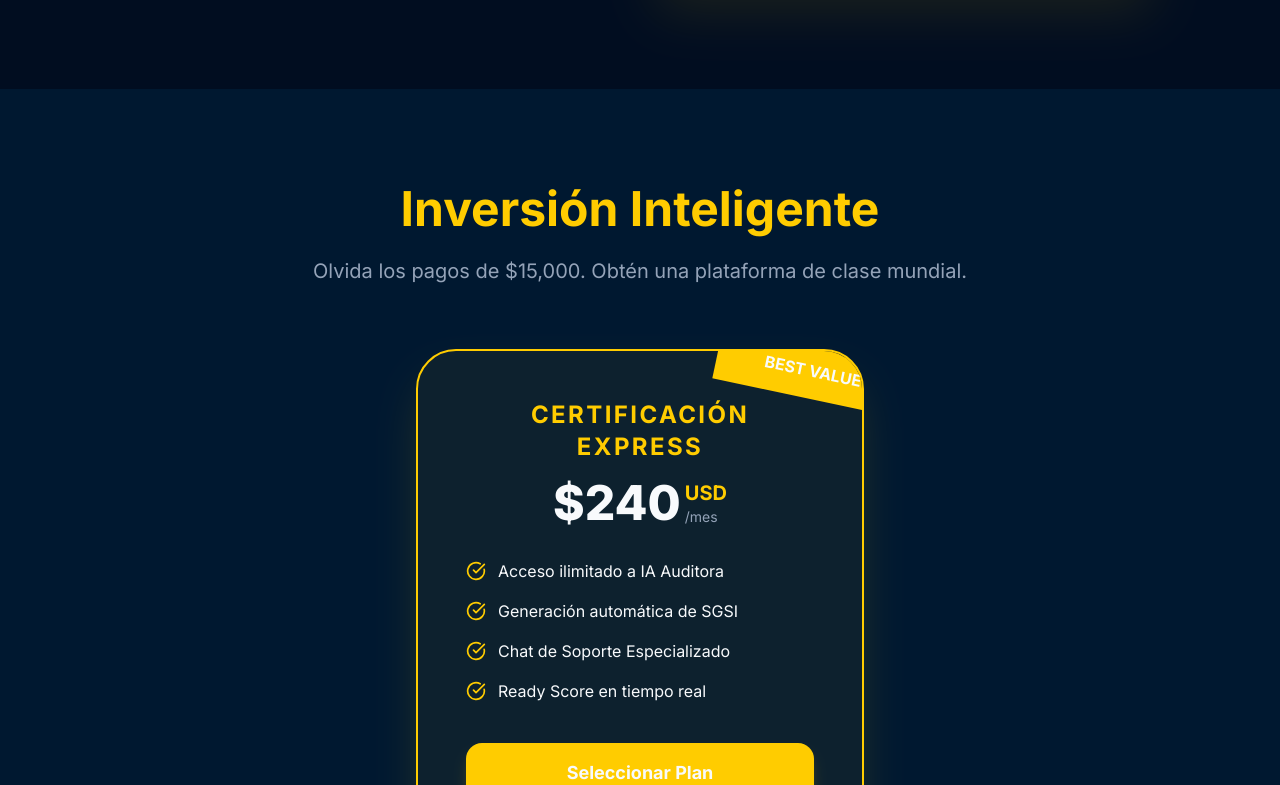
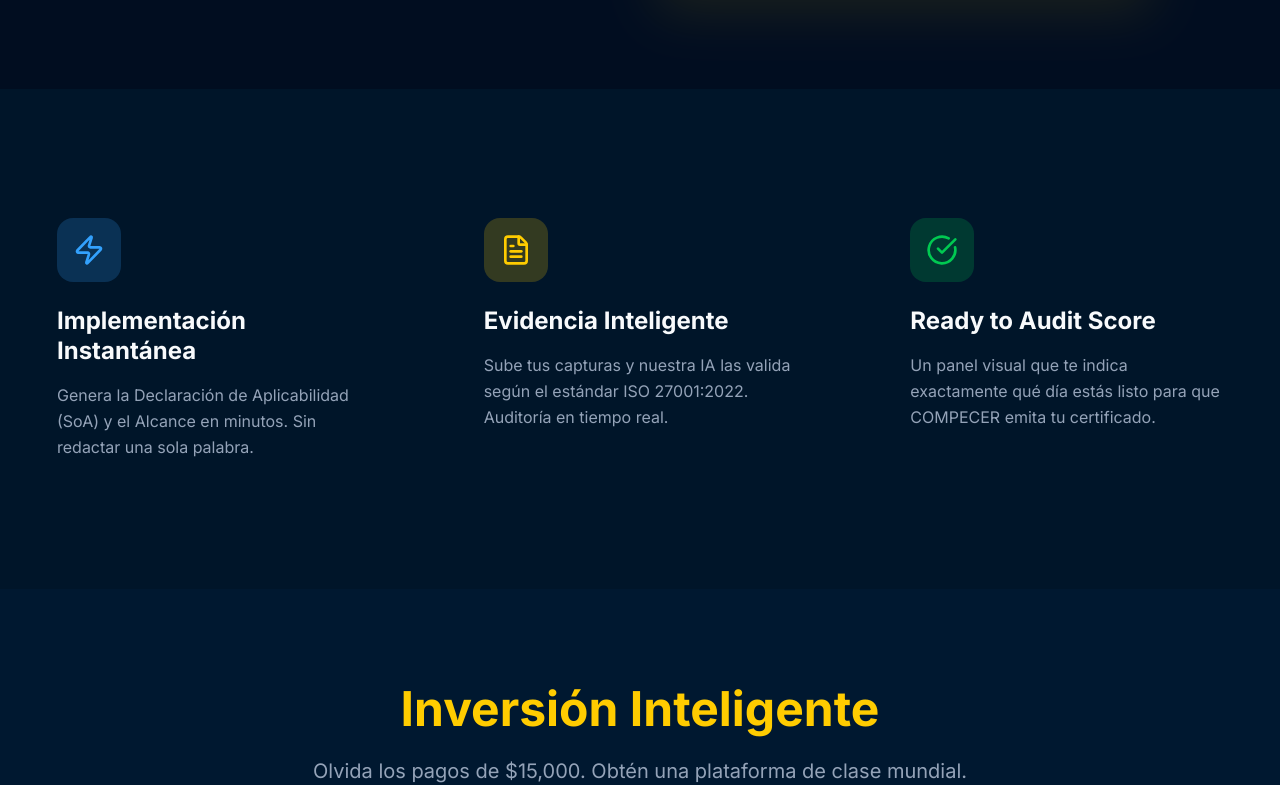
Before and after one commit to MktgIntegsol/compecer-express, a Next.js app: page / in a window 1280 px wide. Shown: the part 1239-2024 px from the top of the page. Built offline with nearby package versions, Linux system fonts and the light colour scheme.

Commit message:
Fix: restored features section and improved layout

```diff
--- a/src/app/page.tsx
+++ b/src/app/page.tsx
@@ -104,6 +104,41 @@ export default function LandingPage() {
           </div>
         </section>
 
+        {/* Features Section */}
+        <section id="por-que-ia" className="py-24 px-6">
+          <div className="max-w-7xl mx-auto">
+            <div className="grid md:grid-cols-3 gap-12">
+              <div className="group space-y-4 p-8 rounded-3xl hover:bg-white/[0.02] transition-colors border border-transparent hover:border-white/5 text-center md:text-left">
+                <div className="w-16 h-16 bg-primary/20 rounded-2xl flex items-center justify-center mb-6 mx-auto md:mx-0 group-hover:scale-110 transition-transform">
+                  <Zap className="text-primary w-8 h-8" />
+                </div>
+                <h3 className="text-2xl font-bold leading-tight">Implementación Instantánea</h3>
+                <p className="text-muted-foreground leading-relaxed">
+                  Genera la Declaración de Aplicabilidad (SoA) y el Alcance en minutos. Sin redactar una sola palabra.
+                </p>
+              </div>
+              <div className="group space-y-4 p-8 rounded-3xl hover:bg-white/[0.02] transition-colors border border-transparent hover:border-white/5 text-center md:text-left">
+                <div className="w-16 h-16 bg-accent/20 rounded-2xl flex items-center justify-center mb-6 mx-auto md:mx-0 group-hover:scale-110 transition-transform">
+                  <FileText className="text-accent w-8 h-8" />
+                </div>
+                <h3 className="text-2xl font-bold leading-tight">Evidencia Inteligente</h3>
+                <p className="text-muted-foreground leading-relaxed">
+                  Sube tus capturas y nuestra IA las valida según el estándar ISO 27001:2022. Auditoría en tiempo real.
+                </p>
+              </div>
+              <div className="group space-y-4 p-8 rounded-3xl hover:bg-white/[0.02] transition-colors border border-transparent hover:border-white/5 text-center md:text-left">
+                <div className="w-16 h-16 bg-green-500/20 rounded-2xl flex items-center justify-center mb-6 mx-auto md:mx-0 group-hover:scale-110 transition-transform">
+                  <CheckCircle className="text-green-500 w-8 h-8" />
+                </div>
+                <h3 className="text-2xl font-bold leading-tight">Ready to Audit Score</h3>
+                <p className="text-muted-foreground leading-relaxed">
+                  Un panel visual que te indica exactamente qué día estás listo para que COMPECER emita tu certificado.
+                </p>
+              </div>
+            </div>
+          </div>
+        </section>
+
         {/* Pricing Section */}
         <section id="precios" className="py-24 px-6 bg-[#001f3f]/30">
           <div className="max-w-7xl mx-auto text-center mb-16">
```
